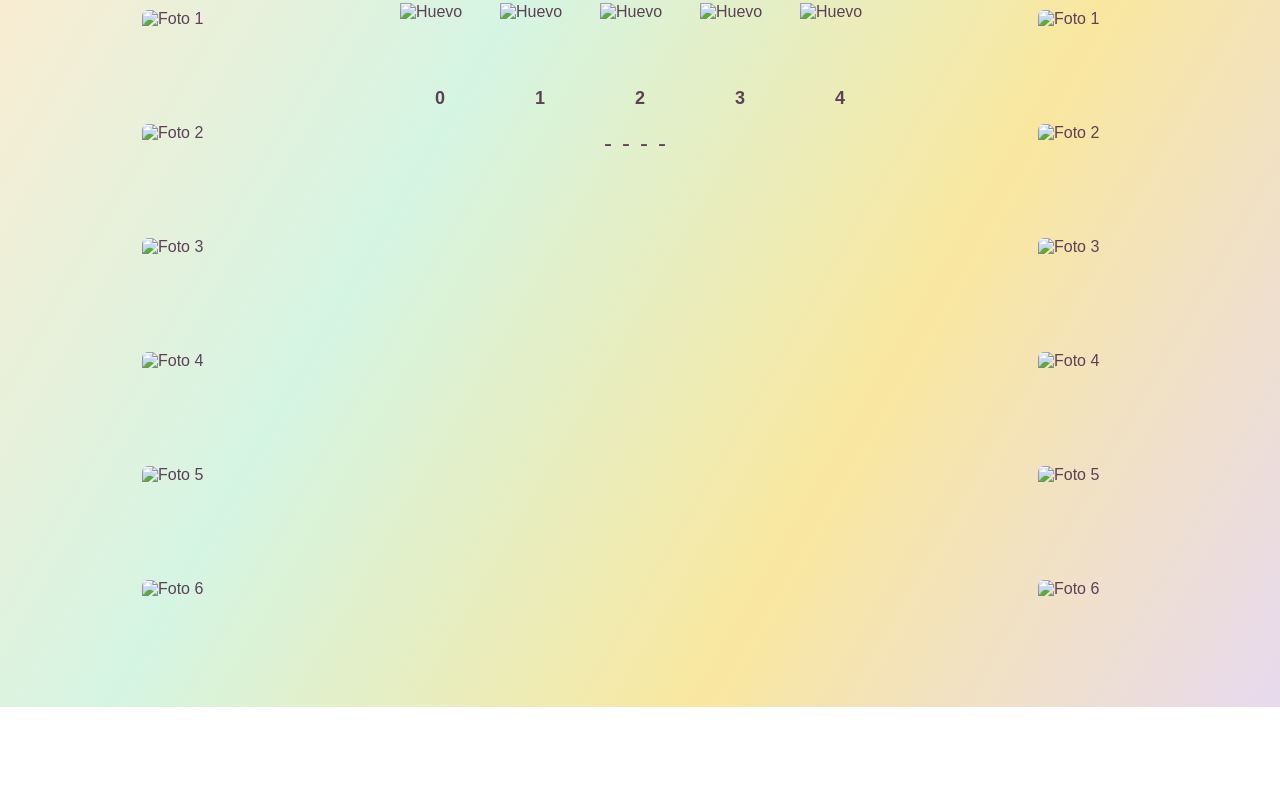
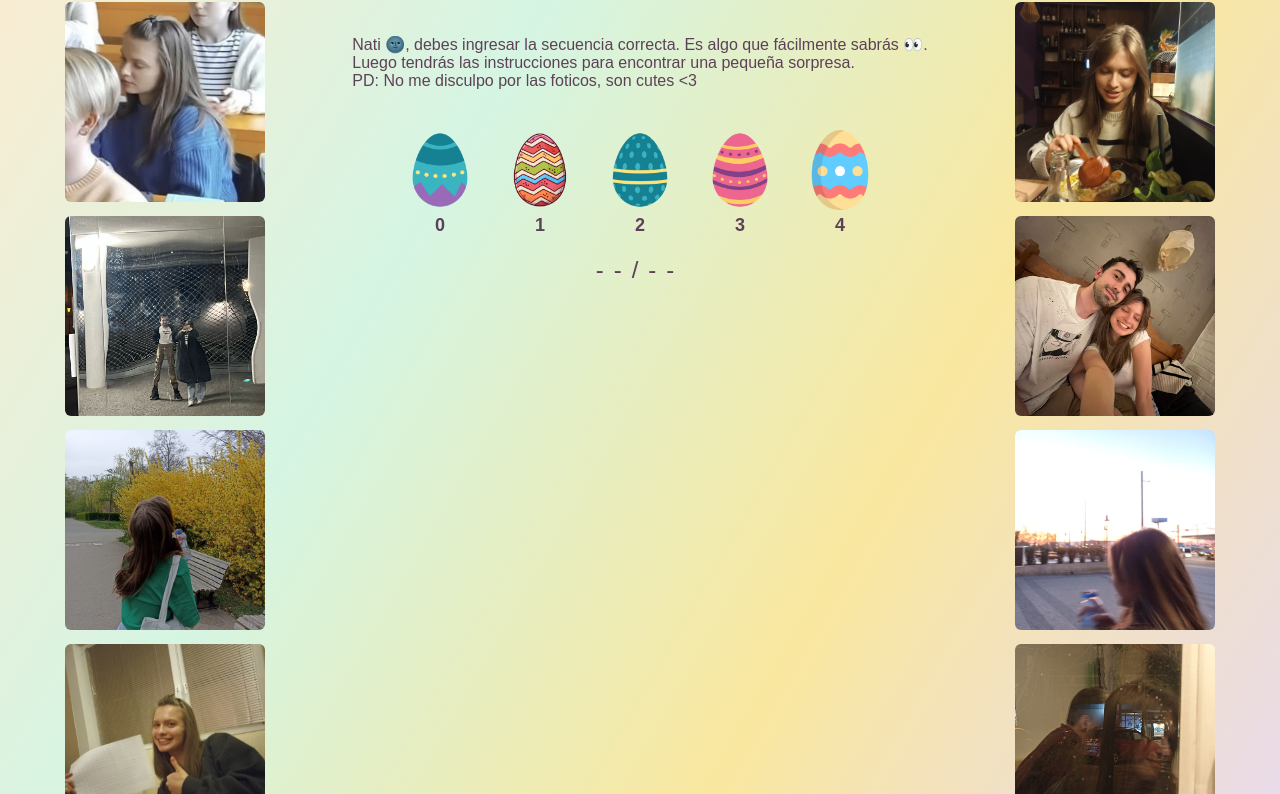
Before and after one commit to jose1kira/nati_velikonoce, a plain HTML site: page index.html in a window 1280 px wide. Shown: the part 118-912 px from the top of the page. Before the commit the page ends 825 px from the top, so only its background shows below. Drawn offline with Linux system fonts and the light colour scheme.

Commit message:
Finalizado
Todo listo

```diff
--- a/index.html
+++ b/index.html
@@ -3,7 +3,8 @@
 <head>
   <meta charset="UTF-8">
   <meta name="viewport" content="width=device-width, initial-scale=1.0">
-  <title>Secuencia de Clics</title>
+  <title>Pascua Nati</title>
+  <link rel="icon" href="egg1.png" type="image/png">
   <style>
     :root {
       --easter-pink: #FDEBD0;
@@ -26,16 +27,17 @@
     h1 {
       margin-bottom: 5px;
       color: var(--text-color);
+      font-size: 3rem; /* Título más grande */
     }
     p.description {
-      margin-top: 0;
+      margin-top: 40px;
       margin-bottom: 20px;
     }
     .container {
       display: flex;
       width: 100%;
-      max-width: 1000px;
-      justify-content: space-between;
+      max-width: 1300px;
+      justify-content: space-around;
     }
     .side-photos, .center-panel {
       display: flex;
@@ -43,8 +45,8 @@
       align-items: center;
     }
     .side-photos img {
-      width: 100px;
-      height: 100px;
+      width: 200px;
+      height: 200px;
       object-fit: cover;
       margin: 5px 0;
       cursor: pointer;
@@ -52,13 +54,12 @@
       border-radius: 8px;
       transition: border-color 0.2s;
     }
-    .side-photos img:hover {
-      border-color: var(--text-color);
-    }
+    .side-photos img:hover { border-color: var(--text-color); }
     .eggs {
       display: flex;
       justify-content: center;
       margin-bottom: 20px;
+      padding-top: 20px; /* Espacio superior añadido */
     }
     .egg {
       display: flex;
@@ -68,18 +69,9 @@
       cursor: pointer;
       transition: transform 0.2s;
     }
-    .egg:hover {
-      transform: scale(1.1);
-    }
-    .egg img {
-      width: 80px;
-      height: 80px;
-    }
-    .egg span {
-      margin-top: 5px;
-      font-weight: bold;
-      font-size: 18px;
-    }
+    .egg:hover { transform: scale(1.1); }
+    .egg img { width: 80px; height: 80px; }
+    .egg span { margin-top: 5px; font-weight: bold; font-size: 18px; }
     #codeDisplay {
       font-size: 24px;
       letter-spacing: 10px;
@@ -90,59 +82,63 @@
       margin-top: 20px;
       font-size: 20px;
       color: var(--text-color);
-      background: var(--easter-lavender);
-      padding: 10px 15px;
-      border-radius: 8px;
+      background: linear-gradient(120deg, var(--easter-lavender), var(--easter-yellow));
+      padding: 20px 25px;
+      border-radius: 12px;
       display: none;
       text-align: center;
+      box-shadow: 0 4px 10px rgba(0,0,0,0.1);
+      white-space: pre-line; /* Permite respetar saltos de línea */
     }
   </style>
 </head>
 <body>
-  <h1>Secuencia de Clics de Pascua</h1>
-  <p class="description">Haz clic en los huevos en la secuencia correcta para revelar la adivinanza.</p>
+  <h1>🥚Veselé Velikonoce🪻🍫</h1>
+  <audio autoplay loop style="margin-bottom: 20px;">
+    <source src="mk.mp3" type="audio/mpeg">
+    Tu navegador no soporta la reproducción de audio.
+  </audio>
+
   <div class="container">
     <div class="side-photos">
-      <img src="side1.jpg" alt="Foto 1">
-      <img src="side2.jpg" alt="Foto 2">
-      <img src="side3.jpg" alt="Foto 3">
-      <img src="side4.jpg" alt="Foto 4">
-      <img src="side5.jpg" alt="Foto 5">
-      <img src="side6.jpg" alt="Foto 6">
+      <img src="side1.jpg" alt="Foto lateral 1">
+      <img src="side2.jpg" alt="Foto lateral 2">
+      <img src="side3.jpg" alt="Foto lateral 3">
+      <img src="side4.jpg" alt="Foto lateral 4">
     </div>
     <div class="center-panel">
+      <p class="description">Nati 🌚, debes ingresar la secuencia correcta. Es algo que fácilmente sabrás 👀. <br> Luego tendrás las instrucciones para encontrar una pequeña sorpresa.
+      <br> PD: No me disculpo por las foticos, son cutes <3  </p>
       <div class="eggs">
         <div class="egg" data-digit="0">
-          <img src="egg.png" alt="Huevo">
+          <img src="egg5.png" alt="Huevo 0">
           <span>0</span>
         </div>
         <div class="egg" data-digit="1">
-          <img src="egg.png" alt="Huevo">
+          <img src="egg1.png" alt="Huevo 1">
           <span>1</span>
         </div>
         <div class="egg" data-digit="2">
-          <img src="egg.png" alt="Huevo">
+          <img src="egg3.webp" alt="Huevo 2">
           <span>2</span>
         </div>
         <div class="egg" data-digit="3">
-          <img src="egg.png" alt="Huevo">
+          <img src="egg3.png" alt="Huevo 3">
           <span>3</span>
         </div>
         <div class="egg" data-digit="4">
-          <img src="egg.png" alt="Huevo">
+          <img src="egg4.png" alt="Huevo 4">
           <span>4</span>
         </div>
       </div>
-      <div id="codeDisplay">----</div>
+      <div id="codeDisplay">--'/'--</div>
       <div id="message"></div>
     </div>
     <div class="side-photos">
-      <img src="side1.jpg" alt="Foto 1">
-      <img src="side2.jpg" alt="Foto 2">
-      <img src="side3.jpg" alt="Foto 3">
-      <img src="side4.jpg" alt="Foto 4">
-      <img src="side5.jpg" alt="Foto 5">
-      <img src="side6.jpg" alt="Foto 6">
+      <img src="side7.jpg" alt="Foto lateral 5">
+      <img src="side6.jpg" alt="Foto lateral 6">
+      <img src="side5.jpg" alt="Foto lateral 7">
+      <img src="side8.jpg" alt="Foto lateral 8">
     </div>
   </div>
 
@@ -154,14 +150,18 @@
     const eggsContainer = document.querySelector('.eggs');
 
     function updateDisplay() {
-      let display = inputCode.padEnd(correctCode.length, '-');
-      codeDisplay.textContent = display;
-    }
+  // Genera la cadena de 4 caracteres rellenando con '-'
+  const padded = inputCode.padEnd(correctCode.length, '-');
+  // Inserta la barra después de los dos primeros caracteres
+  const display = padded.slice(0, 2) + '/' + padded.slice(2);
+  codeDisplay.textContent = display;
+}
 
     function resetSequence() {
       inputCode = '';
       updateDisplay();
-      document.body.style.background = 'linear-gradient(120deg, var(--easter-pink), var(--easter-mint), var(--easter-yellow), var(--easter-lavender))';
+      document.body.style.background =
+        'linear-gradient(120deg, var(--easter-pink), var(--easter-mint), var(--easter-yellow), var(--easter-lavender))';
     }
 
     document.querySelectorAll('.egg').forEach(egg => {
@@ -169,27 +169,32 @@
         const digit = egg.getAttribute('data-digit');
         inputCode += digit;
         updateDisplay();
-
         if (!correctCode.startsWith(inputCode)) {
-          resetSequence();
-          return;
+          resetSequence(); return;
         }
-
         if (inputCode.length === correctCode.length) {
           showRiddle();
         }
       });
     });
 
+    document.addEventListener('DOMContentLoaded', (event) => {
+      const miReproductor = document.getElementById('miAudio');
+
+      if (miReproductor) {
+        // 1. Establecer el volumen a 0.2 (20%)
+        miReproductor.volume = 0.2;}
+      });
+
     function showRiddle() {
-      // Ocultar huevos y display de código
       eggsContainer.style.display = 'none';
       codeDisplay.style.display = 'none';
-      // Mostrar adivinanza
-      messageBox.textContent = 'Adivinanza: Blanco por dentro, verde por fuera. ¿Qué es?';
+      codeDisplay.style.display = 'none';
+
+      messageBox.textContent = 'Adivinanza...\n\nEn el lado en que pernocto, oculto está\nUsualmente no lo miras, vacío permanece\nPara desvelar un secreto, una acción requiere\nY al fondo del mismo, un recipiente encontrarás';
       messageBox.style.display = 'block';
-      // Resaltar fondo suave
-      document.body.style.background = 'var(--easter-mint)';
+      //document.body.style.background =
+      //  'linear-gradient(120deg, var(--easter-lavender), var(--easter-yellow), var(--easter-mint), var(--easter-pink))';
     }
 
     updateDisplay();
```
Also changed, not shown: egg1.png (added), egg3.png (added), egg3.webp (added), egg4.png (added), egg5.png (added), side1.jpg (added), side2.jpg (added), side3.jpg (added), side4.jpg (added), side5.jpg (added), side6.jpg (added), side7.jpg (added), side8.jpg (added), 1 other file.
